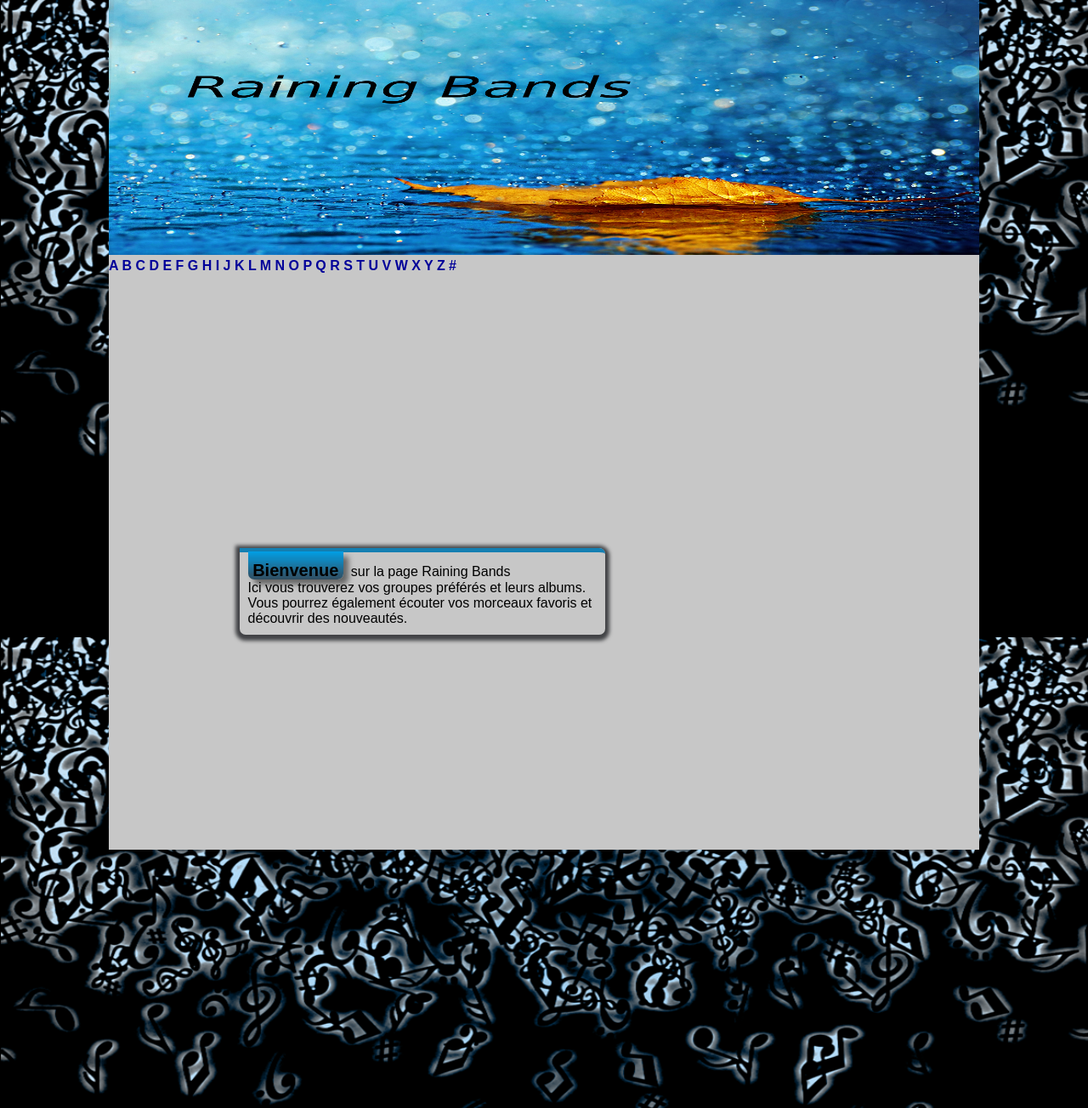
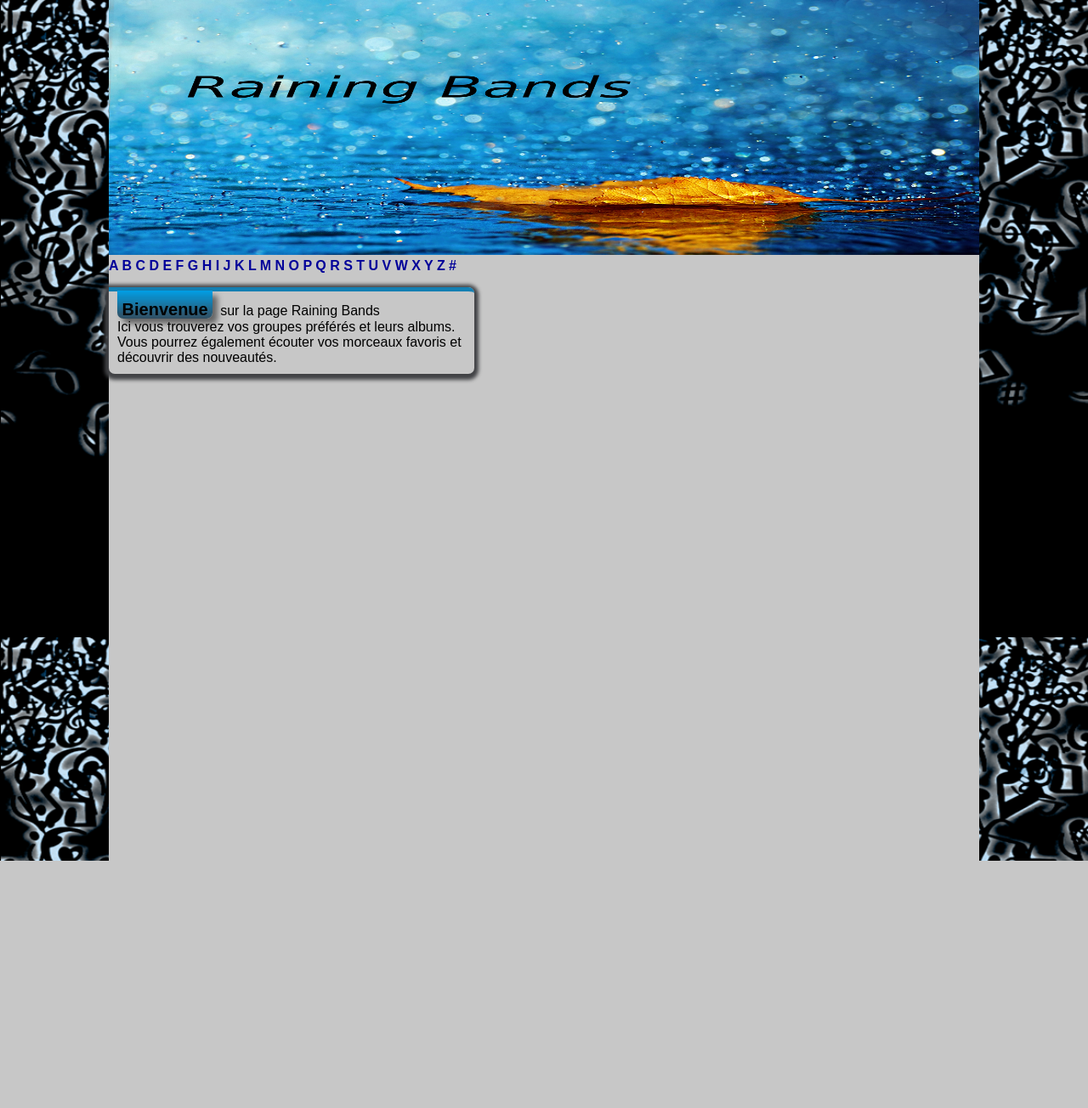
Before and after one commit to olbucaille/raining_music, a PHP site: page /Bienvenue.html in a window 1280 px wide. Shown: the whole page at 85% size. After the commit the page ends 1013 px from the top, so only its background shows below. Run offline with PHP 8.4, Linux system fonts and the light colour scheme.

Commit message:
peu de nouvelles lignes mais les petits problèmes de design (après un certain commit,...) ont disparu !
partie gauche ok !
connexion ok !

```diff
--- a/raining_music/CSS/style.css
+++ b/raining_music/CSS/style.css
@@ -47,10 +47,6 @@ div.right
 div.left
 {
 	width:42%;
-	float:left;
-	margin-left:15%;
-	margin-right:15%;
-	margin-top:30%;
 	text-decoration:none;
 
 	min-height:675px;
@@ -206,6 +202,11 @@ body, div, h1, form, fieldset, input, textarea {
 
 html {
 	height: 100%;
+}
+
+label#connexion
+{
+	float:none;
 }
 
 
--- a/raining_music/ContactForm.html
+++ b/raining_music/ContactForm.html
@@ -21,9 +21,9 @@
                 <div id="loginForm">
                     <fieldset>
                     <form method="post" action="./scripts/identification.php">
-                        <label for="username">Pseudonyme</label>
+                        <label id="connexion" for="username">Pseudonyme</label>
                         <input name="username" type="text" />
-                        <label for="password">Mot de passe</label>
+                        <label id="connexion" for="password">Mot de passe</label>
                         <input name="password" type="password" /><br /> <br />
                         <input id="ok" name="ok" value="valider" onClick="closeForm()" type="submit" />&nbsp; <a href="#">S'inscrire</a>
                     </form>
--- a/raining_music/group.html
+++ b/raining_music/group.html
@@ -20,9 +20,9 @@
                 <div id="loginForm">
                     <fieldset>
                     <form method="post" action="./scripts/identification.php">
-                        <label for="username">Pseudonyme</label>
+                        <label id="connexion" for="username">Pseudonyme</label>
                         <input name="username" type="text" />
-                        <label for="password">Mot de passe</label>
+                        <label id="connexion" for="password">Mot de passe</label>
                         <input name="password" type="password" /><br /> <br />
                         <input id="ok" name="ok" value="valider" onClick="closeForm()" type="submit" />&nbsp; <a href="#">S'inscrire</a>
                     </form>
--- a/raining_music/index.htm
+++ b/raining_music/index.htm
@@ -22,9 +22,9 @@
                 <div id="loginForm">
                     <fieldset>
                     <form method="post" action="./scripts/identification.php">
-                        <label for="username">Pseudonyme</label>
+                        <label id="connexion" for="username">Pseudonyme</label>
                         <input name="username" type="text" />
-                        <label for="password">Mot de passe</label>
+                        <label id="connexion" for="password">Mot de passe</label>
                         <input name="password" type="password" /><br /> <br />
                         <input id="ok" name="ok" value="valider" onClick="closeForm()" type="submit" />&nbsp; <a href="#">S'inscrire</a>
                     </form>
```
Also changed, not shown: 1 other file.
